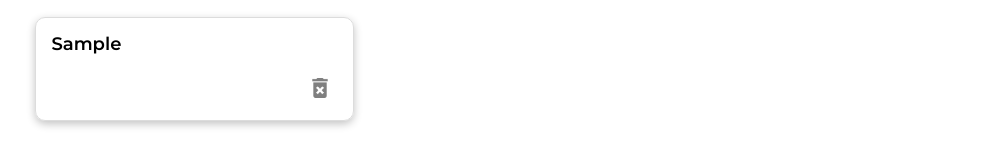
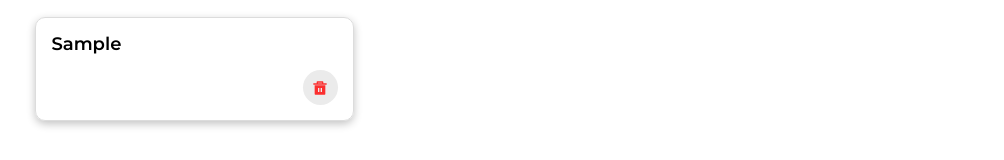
Before and after one commit to mikhail-jeff/todo-react-project, a React (Vite) app: page / in a window 1280 px wide. Both pictures are taken after typing "Sample" into the empty fields and a click on the button "Add". Shown: the part 240-400 px from the top of the page, without its empty margins (87-1091 px from the left). Built offline with nearby package versions, Linux system fonts and the light colour scheme.

Commit message:
added react-icons and css changes

```diff
--- a/package.json
+++ b/package.json
@@ -11,7 +11,8 @@
   },
   "dependencies": {
     "react": "^18.2.0",
-    "react-dom": "^18.2.0"
+    "react-dom": "^18.2.0",
+    "react-icons": "^4.11.0"
   },
   "devDependencies": {
     "@types/react": "^18.2.14",
--- a/src/components/TaskCard.css
+++ b/src/components/TaskCard.css
@@ -28,6 +28,7 @@
 	align-items: center;
 	justify-content: center;
 	cursor: pointer;
+	background-color: #ebebeb;
 	transition: all 0.3s ease-in-out;
 }
 
@@ -37,10 +38,11 @@
 
 .delete_icon {
 	width: 20px;
-	opacity: 50%;
+	opacity: 80%;
 	transition: all 0.3s ease-in-out;
+	color: red;
 }
 
 .task_delete:hover .delete_icon {
-	opacity: 80%;
+	opacity: 100%;
 }
--- a/src/components/TaskCard.jsx
+++ b/src/components/TaskCard.jsx
@@ -1,9 +1,9 @@
 import React from "react";
+import { RiDeleteBin5Fill } from "react-icons/ri";
 
 import "./TaskCard.css";
 
 import Tag from "./Tag";
-import deleteIcon from "../assets/delete.png";
 
 const TaskCard = ({ title, tags, handleDelete, index }) => {
 	return (
@@ -23,11 +23,7 @@ const TaskCard = ({ title, tags, handleDelete, index }) => {
 				<div
 					className='task_delete'
 					onClick={() => handleDelete(index)}>
-					<img
-						src={deleteIcon}
-						className='delete_icon'
-						alt=''
-					/>
+					<RiDeleteBin5Fill className='delete_icon' />
 				</div>
 			</div>
 		</article>
```
Also changed, not shown: 1 other file (tests, documents, lock files or other folders).
